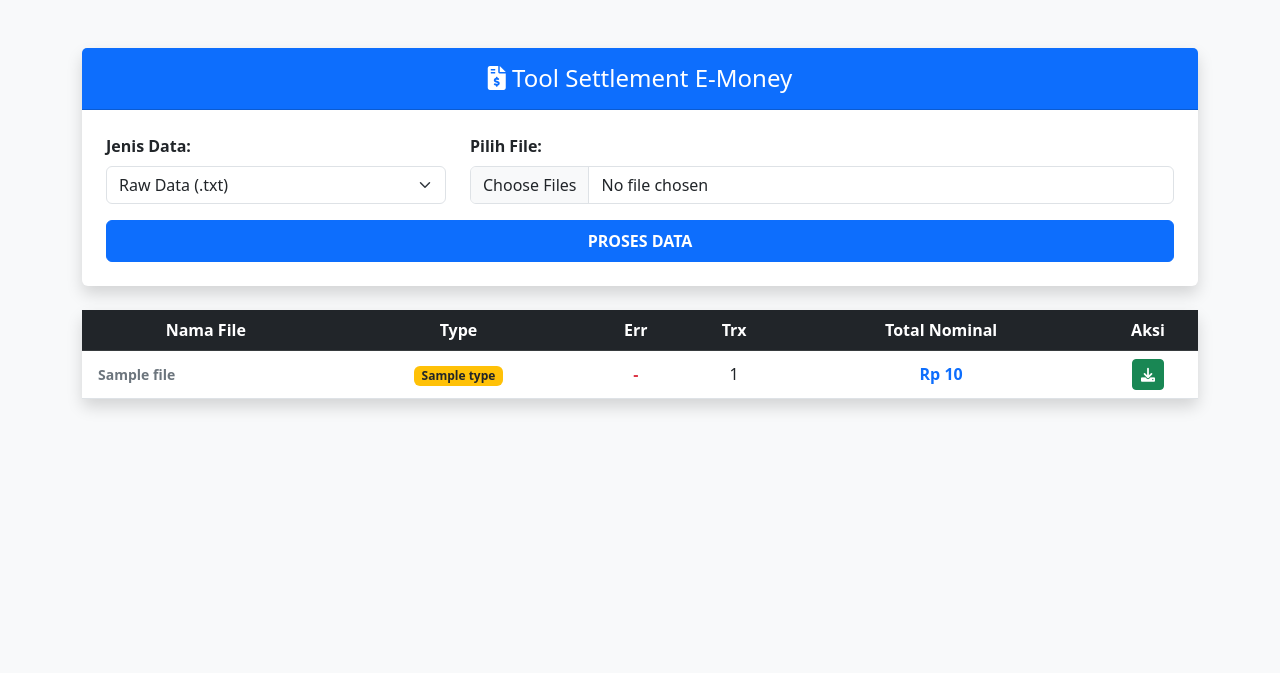
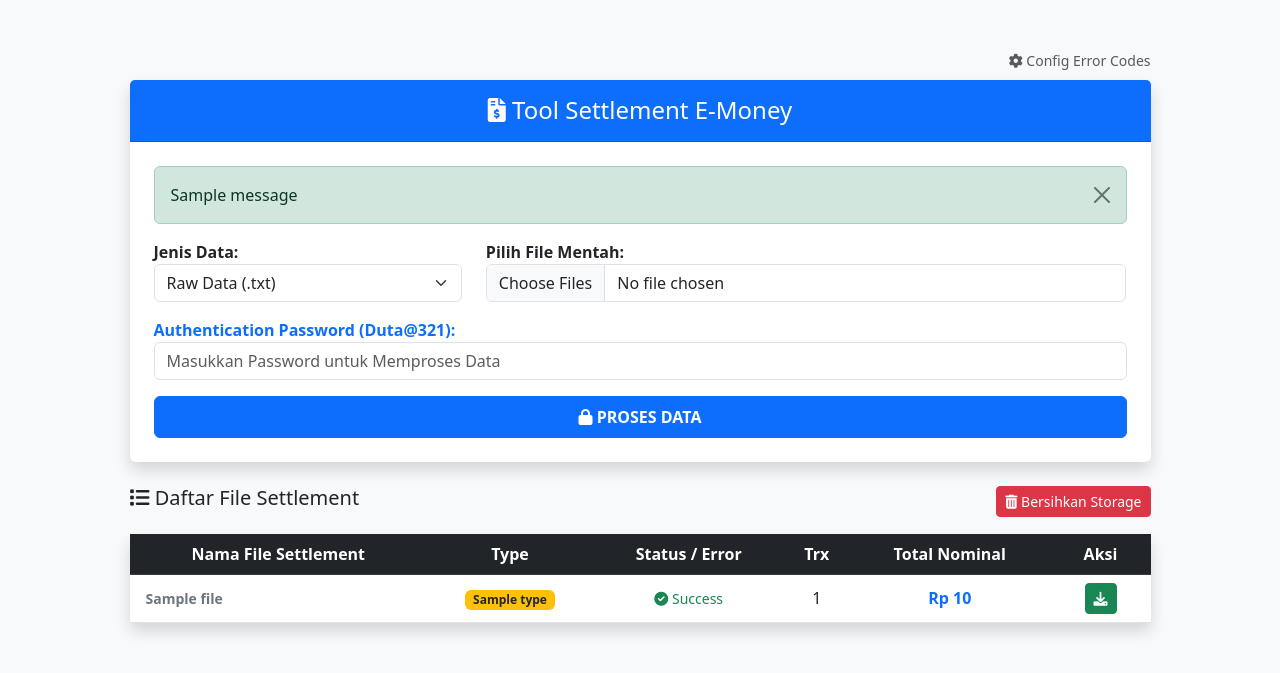
Before and after one commit to ilham113/E-Tool, a Flask app: template templates/index.html in a window 1280 px wide. Shown: the top 673 px of the page. Run offline with Flask 3, Linux system fonts and the light colour scheme; the template is opened without the code that fills it: most values are stand-ins (such as "Sample title", 1, 10 or a date in 2020); one stand-in notice (Sample message) is shown; parts of the project's set-up code (start-up, migrations or seed data) failed here and were passed over.

Commit message:
update config

```diff
--- /dev/null
+++ b/api/error_codes.txt
@@ -0,0 +1,4 @@
+03=Count Mismatch
+02=Duplicate Data
+01=Invalid Card
+05=System Timeout
--- a/api/index.py
+++ b/api/index.py
@@ -5,14 +5,14 @@ from datetime import datetime
 import logging
 from logging.handlers import TimedRotatingFileHandler
 
-# 1. SETUP PATH TEMPLATES
+# 1. SETUP PATH
 base_dir = os.path.dirname(os.path.abspath(__file__))
 template_dir = os.path.join(base_dir, '..', 'templates')
 
 app = Flask(__name__, template_folder=template_dir)
 app.secret_key = 'duta1234'
 
-# 2. KONFIGURASI FOLDER (Vercel mewajibkan penggunaan /tmp)
+# 2. KONFIGURASI FOLDER (Vercel /tmp)
 UPLOAD_FOLDER = '/tmp/data'
 OUTPUT_FOLDER = '/tmp/kirim'
 LOG_FOLDER = '/tmp/logs'
@@ -24,19 +24,19 @@ def ensure_dirs():
 app.config['UPLOAD_FOLDER'] = UPLOAD_FOLDER
 app.config['OUTPUT_FOLDER'] = OUTPUT_FOLDER
 
-# 3. SETUP LOGGING
-os.makedirs(LOG_FOLDER, exist_ok=True)
-log_filename = os.path.join(LOG_FOLDER, "log_kartu.log")
-log_handler = TimedRotatingFileHandler(log_filename, when="midnight", interval=1, backupCount=30)
-log_handler.setFormatter(logging.Formatter('%(asctime)s - %(levelname)s - %(message)s'))
+# 3. MAPPING ERROR MANUAL
+def get_error_mapping():
+    mapping = {}
+    file_path = os.path.join(base_dir, 'error_codes.txt')
+    if os.path.exists(file_path):
+        with open(file_path, 'r') as f:
+            for line in f:
+                if '=' in line:
+                    code, desc = line.strip().split('=', 1)
+                    mapping[code] = desc
+    return mapping
 
-logger = logging.getLogger("KartuLogger")
-logger.setLevel(logging.INFO)
-logger.addHandler(log_handler)
-
-# ---------------------------------------------------------
-# LOGIKA PEMROSESAN DATA
-# ---------------------------------------------------------
+# 4. LOGIKA PEMROSESAN
 def process_emoney_data(data_type='raw'):
     ensure_dirs()
     df = pd.DataFrame(columns=['mid', 'tid', 'kode_bank', 'no_kartu', 'saldo', 'tarif', 'counter', 'trx_date', 'waktu_unik', 'respon', 'error_code'])
@@ -55,27 +55,24 @@ def process_emoney_data(data_type='raw'):
 
                 error_code = ""
                 if data_type == 'nok':
-                    # Logika khusus file .NOK: split spasi, ambil kolom pertama, & error code di kolom terakhir
                     parts = line.split(" ")
                     hexdata = parts[0]
                     error_code = parts[-1] if len(parts) > 1 else ""
-                    if hexdata.endswith("03"): hexdata = hexdata[:-2] # Hapus suffix '03' Count mismatch
+                    if hexdata.endswith("03"): hexdata = hexdata[:-2]
                 else:
                     hexdata = line
 
                 if len(hexdata) < 94: continue
 
                 full_hex = '0200a900000000' + hexdata
-                try:
-                    new_row = {
-                        'mid': full_hex[16:32], 'tid': full_hex[32:40], 'kode_bank': full_hex[14:16],
-                        'no_kartu': full_hex[54:70], 'saldo': int(full_hex[78:86], 16),
-                        'tarif': int(full_hex[70:78], 16), 'counter': int(full_hex[86:94], 16),
-                        'trx_date': f"{full_hex[40:42]}-{full_hex[42:44]}-{full_hex[44:48]}",
-                        'waktu_unik': full_hex[40:54], 'respon': full_hex, 'error_code': error_code
-                    }
-                    df = pd.concat([df, pd.DataFrame([new_row])], ignore_index=True)
-                except: continue
+                new_row = {
+                    'mid': full_hex[16:32], 'tid': full_hex[32:40], 'kode_bank': full_hex[14:16],
+                    'no_kartu': full_hex[54:70], 'saldo': int(full_hex[78:86], 16),
+                    'tarif': int(full_hex[70:78], 16), 'counter': int(full_hex[86:94], 16),
+                    'trx_date': f"{full_hex[40:42]}-{full_hex[42:44]}-{full_hex[44:48]}",
+                    'waktu_unik': full_hex[40:54], 'respon': full_hex, 'error_code': error_code
+                }
+                df = pd.concat([df, pd.DataFrame([new_row])], ignore_index=True)
         except: continue
 
     if df.empty: return False
@@ -84,21 +81,21 @@ def process_emoney_data(data_type='raw'):
     for tid in df['tid'].unique():
         subset = df[df['tid'] == tid].head(999)
         mid = subset.iloc[0]['mid']
-        # Simpan Error Code pertama (2 digit) jika tipe NOK
         err = subset.iloc[0]['error_code'][:2] if data_type == 'nok' else ""
         nama_out = f"{wkt}{mid}{tid}01001.txt"
 
         with open(os.path.join(app.config['OUTPUT_FOLDER'], nama_out), "w") as f:
-            # Header: Count(3) + Amount(10) + Type(3) + Err(2)
             type_label = "RAW" if data_type == 'raw' else "NOK"
             f.write(f"{len(subset):03d}{subset['tarif'].sum():010d}{type_label}{err}\n")
             for _, row in subset.iterrows():
                 f.write(row['respon'][14:] + "\n")
     return True
 
+# 5. ROUTES
 @app.route('/')
 def index():
     ensure_dirs()
+    error_map = get_error_mapping()
     files_data = []
     if os.path.exists(app.config['OUTPUT_FOLDER']):
         file_list = sorted([f for f in os.listdir(app.config['OUTPUT_FOLDER']) if f.endswith('.txt')], reverse=True)
@@ -106,13 +103,14 @@ def index():
             try:
                 with open(os.path.join(app.config['OUTPUT_FOLDER'], filename), 'r') as f:
                     header = f.readline().strip()
-                    # Ekstraksi data dari header custom
+                    err_code = header[16:18] if len(header) > 16 else ""
                     files_data.append({
                         'name': filename,
                         'count': int(header[:3]),
                         'amount': int(header[3:13]),
                         'type': header[13:16],
-                        'error': header[16:18] if len(header) > 16 else ""
+                        'error': err_code,
+                        'error_msg': error_map.get(err_code, "Unknown") if err_code else ""
                     })
             except: continue
     return render_template('index.html', files=files_data)
@@ -120,13 +118,28 @@ def index():
 @app.route('/upload', methods=['POST'])
 def upload_file():
     ensure_dirs()
+
+    # Ambil input password dari form
+    password = request.form.get('password')
+    if password != 'Duta@321':
+        flash('Password salah! Akses ditolak.', 'danger')
+        return redirect(url_for('index'))
+
     data_type = request.form.get('data_type', 'raw')
     files = request.files.getlist('files')
+
+    uploaded_count = 0
     for file in files:
-        if file.filename: file.save(os.path.join(app.config['UPLOAD_FOLDER'], file.filename))
+        if file.filename:
+            file.save(os.path.join(app.config['UPLOAD_FOLDER'], file.filename))
+            uploaded_count += 1
 
-    if process_emoney_data(data_type):
-        flash(f'Berhasil memproses sebagai {data_type.upper()}', 'success')
+    if uploaded_count > 0:
+        if process_emoney_data(data_type):
+            flash(f'Berhasil memproses {uploaded_count} file sebagai {data_type.upper()}', 'success')
+        else:
+            flash('Gagal memproses file.', 'warning')
+
     return redirect(url_for('index'))
 
 @app.route('/download/<filename>')
@@ -139,3 +152,40 @@ def clear_all():
     for folder in [app.config['UPLOAD_FOLDER'], app.config['OUTPUT_FOLDER']]:
         for f in os.listdir(folder): os.remove(os.path.join(folder, f))
     return redirect(url_for('index'))
+
+# Tambahkan route berikut di api/index.py
+
+@app.route('/config', methods=['GET', 'POST'])
+def config_errors():
+    # Proteksi password untuk masuk ke menu
+    auth_pass = request.args.get('auth_pass') or request.form.get('auth_pass')
+    if auth_pass != 'setdutaparkir@321':
+        return render_template('login_config.html')
+
+    error_map = get_error_mapping()
+
+    # Logika Create / Update
+    if request.method == 'POST' and 'add_code' in request.form:
+        code = request.form.get('code')
+        desc = request.form.get('desc')
+        if code and desc:
+            error_map[code] = desc
+            save_error_mapping(error_map)
+            flash(f'Kode {code} berhasil diperbarui!', 'success')
+
+    # Logika Delete
+    if request.method == 'POST' and 'delete_code' in request.form:
+        code = request.form.get('delete_code')
+        if code in error_map:
+            del error_map[code]
+            save_error_mapping(error_map)
+            flash(f'Kode {code} berhasil dihapus!', 'danger')
+
+    return render_template('config.html', error_map=error_map, auth_pass=auth_pass)
+
+def save_error_mapping(mapping):
+    """Menyimpan dictionary kembali ke file error_codes.txt"""
+    file_path = os.path.join(base_dir, 'error_codes.txt')
+    with open(file_path, 'w') as f:
+        for code, desc in mapping.items():
+            f.write(f"{code}={desc}\n")
--- a/templates/index.html
+++ b/templates/index.html
@@ -8,29 +8,66 @@
     <link rel="stylesheet" href="https://cdnjs.cloudflare.com/ajax/libs/font-awesome/6.0.0/css/all.min.css">
 </head>
 <body class="bg-light">
+
 <div class="container py-5">
+    <div class="row justify-content-center">
+        <div class="col-md-11">
+            <div class="text-end mb-2">
+                <a href="/config" class="text-muted text-decoration-none small">
+                    <i class="fas fa-cog"></i> Config Error Codes
+                </a>
+            </div>
+
             <div class="card shadow border-0 mb-4">
                 <div class="card-header bg-primary text-white p-3 text-center">
                     <h4 class="mb-0"><i class="fas fa-file-invoice-dollar"></i> Tool Settlement E-Money</h4>
                 </div>
                 <div class="card-body p-4">
+                    {% with messages = get_flashed_messages(with_categories=true) %}
+                        {% if messages %}
+                            {% for category, message in messages %}
+                                <div class="alert alert-{{ category }} alert-dismissible fade show" role="alert">
+                                    {{ message }}
+                                    <button type="button" class="btn-close" data-bs-dismiss="alert"></button>
+                                </div>
+                            {% endfor %}
+                        {% endif %}
+                    {% endwith %}
+
                     <form action="/upload" method="post" enctype="multipart/form-data">
                         <div class="row mb-3">
-                    <div class="col-md-4">
-                        <label class="form-label fw-bold">Jenis Data:</label>
+                            <div class="col-md-4 mb-3">
+                                <label class="fw-bold">Jenis Data:</label>
                                 <select name="data_type" class="form-select">
                                     <option value="raw">Raw Data (.txt)</option>
                                     <option value="nok">Data Error (.NOK)</option>
                                 </select>
                             </div>
-                    <div class="col-md-8">
-                        <label class="form-label fw-bold">Pilih File:</label>
+
+                            <div class="col-md-8 mb-3">
+                                <label class="fw-bold">Pilih File Mentah:</label>
                                 <input type="file" name="files" class="form-control" multiple required>
                             </div>
+
+                            <div class="col-md-12">
+                                <label class="fw-bold text-primary">Authentication Password (Duta@321):</label>
+                                <input type="password" name="password" class="form-control" placeholder="Masukkan Password untuk Memproses Data" required>
                             </div>
-                <button class="btn btn-primary w-100 py-2 fw-bold" type="submit">PROSES DATA</button>
+                        </div>
+                        <button class="btn btn-primary w-100 py-2 fw-bold" type="submit">
+                            <i class="fas fa-lock"></i> PROSES DATA
+                        </button>
                     </form>
                 </div>
+            </div>
+
+            <div class="d-flex justify-content-between align-items-center mb-3">
+                <h5><i class="fas fa-list"></i> Daftar File Settlement</h5>
+                <form action="/clear-all" method="post" onsubmit="return confirm('Hapus SEMUA data di storage?')">
+                    <button type="submit" class="btn btn-danger btn-sm">
+                        <i class="fas fa-trash-alt"></i> Bersihkan Storage
+                    </button>
+                </form>
             </div>
 
             <div class="card shadow border-0">
@@ -38,9 +75,9 @@
                     <table class="table table-hover mb-0">
                         <thead class="table-dark text-center">
                             <tr>
-                        <th>Nama File</th>
+                                <th>Nama File Settlement</th>
                                 <th>Type</th>
-                        <th>Err</th>
+                                <th>Status / Error</th>
                                 <th>Trx</th>
                                 <th>Total Nominal</th>
                                 <th width="100px">Aksi</th>
@@ -51,16 +88,31 @@
                             <tr>
                                 <td class="align-middle fw-bold text-secondary ps-3 small">{{ file.name }}</td>
                                 <td class="text-center align-middle">
-                            <span class="badge {{ 'bg-info' if file.type == 'RAW' else 'bg-warning text-dark' }}">{{ file.type }}</span>
+                                    <span class="badge {{ 'bg-info' if file.type == 'RAW' else 'bg-warning text-dark' }}">
+                                        {{ file.type }}
+                                    </span>
                                 </td>
-                        <td class="text-center align-middle text-danger fw-bold">{{ file.error if file.type == 'NOK' else '-' }}</td>
+                                <td class="text-center align-middle">
+                                    {% if file.type == 'NOK' %}
+                                        <span class="text-danger fw-bold" title="{{ file.error_msg }}">{{ file.error }}</span>
+                                        <br><small class="text-muted italic">{{ file.error_msg }}</small>
+                                    {% else %}
+                                        <span class="text-success small"><i class="fas fa-check-circle"></i> Success</span>
+                                    {% endif %}
+                                </td>
                                 <td class="text-center align-middle">{{ file.count }}</td>
-                        <td class="text-center align-middle text-primary fw-bold">Rp {{ "{:,.0f}".format(file.amount).replace(',', '.') }}</td>
+                                <td class="text-center align-middle text-primary fw-bold">
+                                    Rp {{ "{:,.0f}".format(file.amount).replace(',', '.') }}
+                                </td>
                                 <td class="text-center align-middle">
                                     <a href="/download/{{ file.name }}" class="btn btn-success btn-sm" download="{{ file.name }}">
                                         <i class="fas fa-download"></i>
                                     </a>
                                 </td>
+                            </tr>
+                            {% else %}
+                            <tr>
+                                <td colspan="6" class="text-center py-4 text-muted italic">Belum ada file settlement yang diproses.</td>
                             </tr>
                             {% endfor %}
                         </tbody>
@@ -68,5 +120,9 @@
                 </div>
             </div>
         </div>
+    </div>
+</div>
+
+<script src="https://cdn.jsdelivr.net/npm/bootstrap@5.3.0/dist/js/bootstrap.bundle.min.js"></script>
 </body>
 </html>
```
Also changed, not shown: templates/config.html (added, +79 -0 lines), templates/login_config.html (added, +26 -0 lines). Lines whose indentation alone changed are shown as unchanged.
